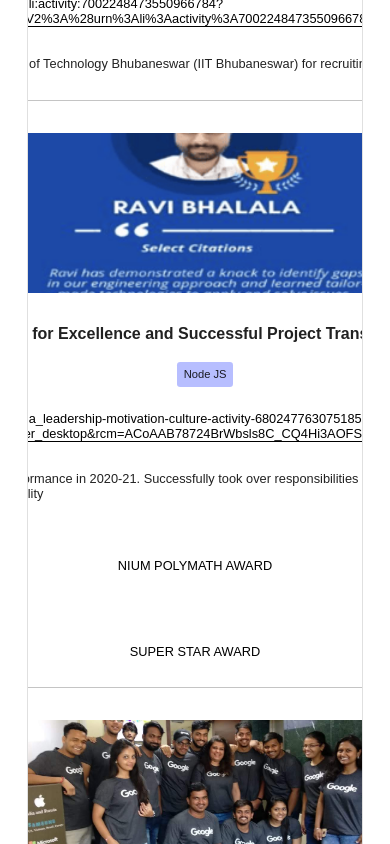
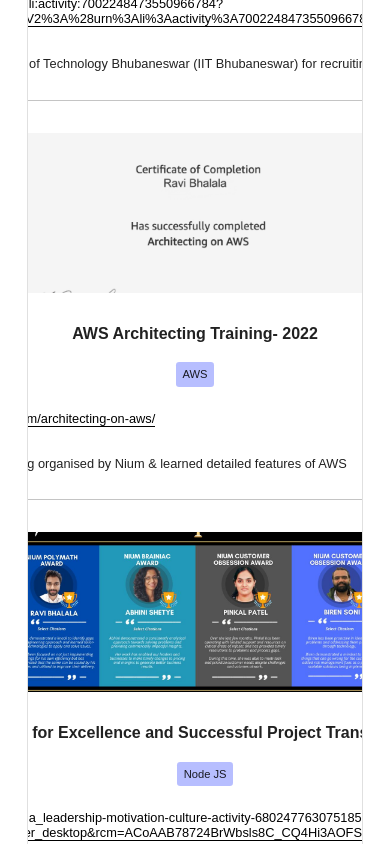
Before and after one commit to RBhalala/portfolio, a Next.js app: page / in a window 390 px wide. Shown: the part 4960-5804 px from the top of the page. Built offline with nearby package versions, Linux system fonts and the light colour scheme; some icons are missing.

Commit message:
events added

```diff
--- a/app/components/Common/EventCard/EventCard.module.scss
+++ b/app/components/Common/EventCard/EventCard.module.scss
@@ -9,6 +9,7 @@
       position: relative;
       height: 15rem;
       width: 40%;
+      flex-shrink: 0;
     }
 
     &-data {
@@ -80,10 +81,6 @@
         margin-top: 2rem;
         position: relative;
         height: 10rem;
-        flex-shrink: 0;
-        img {
-          border-radius: 0.5rem;
-        }
       }
 
       &-data {
--- a/app/components/Events/Events.tsx
+++ b/app/components/Events/Events.tsx
@@ -14,6 +14,14 @@
     awards: [],
     link: 'https://www.linkedin.com/feed/update/urn:li:activity:7002248473550966784?updateEntityUrn=urn%3Ali%3Afs_updateV2%3A%28urn%3Ali%3Aactivity%3A7002248473550966784%2CFEED_DETAIL%2CEMPTY%2CDEFAULT%2Cfalse%29',
     image: './iit.jpeg',
+  },
+  {
+    title: 'AWS Architecting Training- 2022',
+    details:
+      'Completed 3 days Training in AWS Archetecting organised by Nium & learned detailed features of AWS',
+    tech: 'AWS',
+    link: 'https://aws.amazon.com/training/classroom/architecting-on-aws/',
+    image: './aws.png',
   },
   {
     title: 'Recognized for Excellence and Successful Project Transition - 2021',
```
Also changed, not shown: public/aws.png (added), public/polymath.png.
